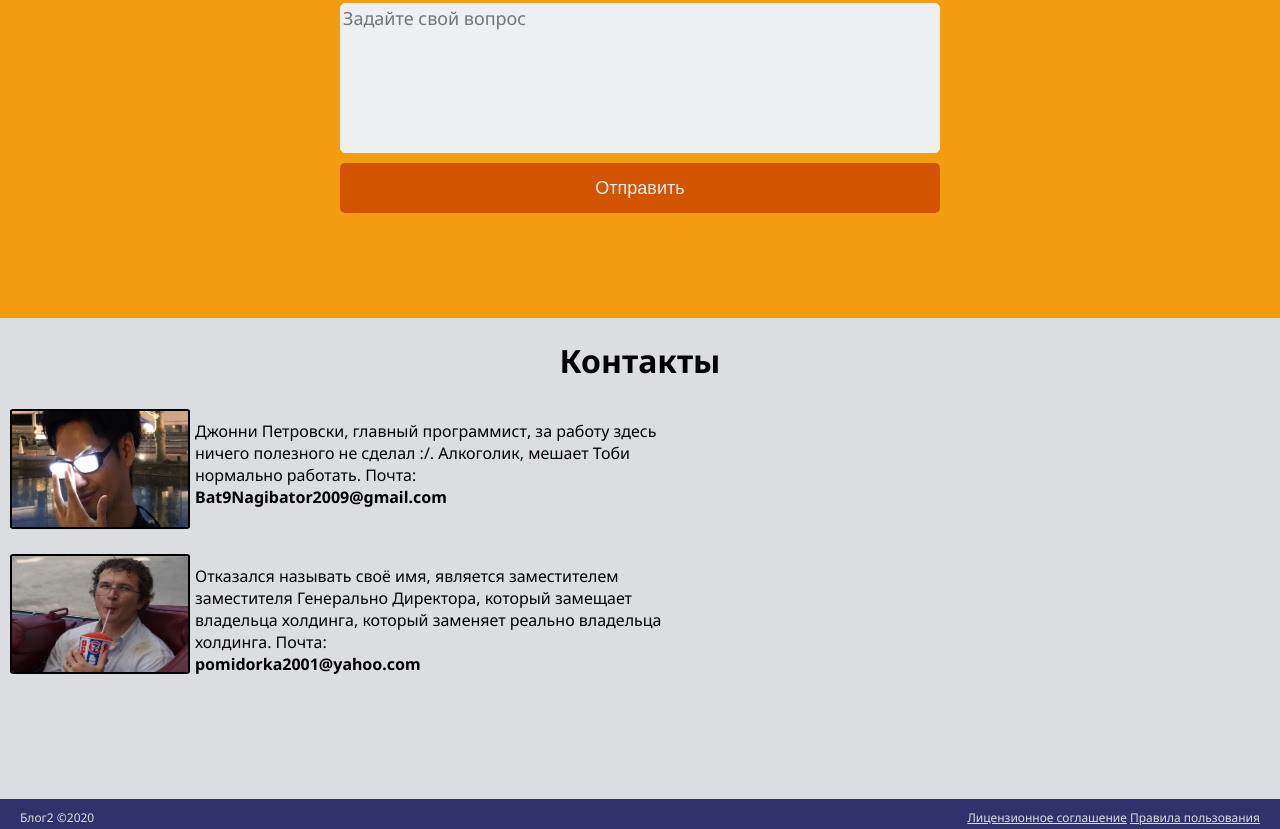
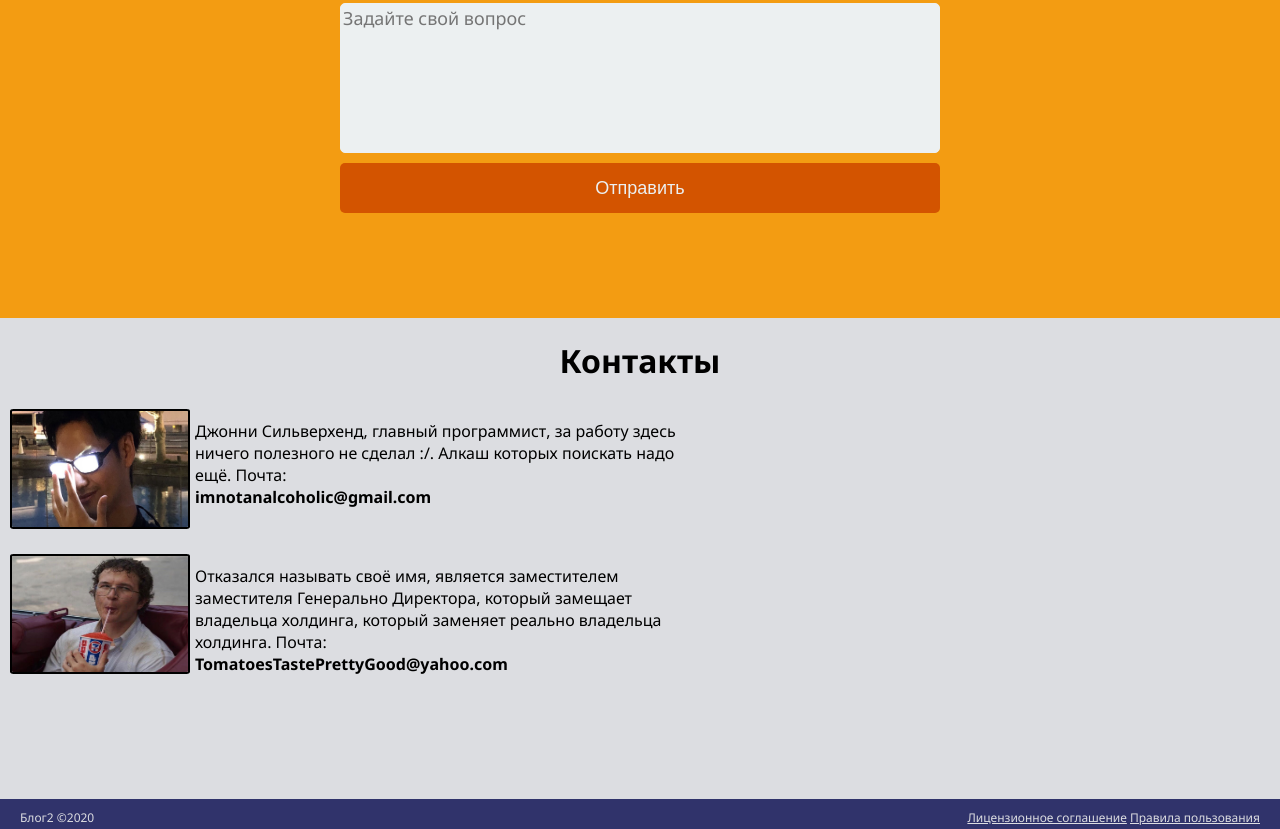
Before and after one commit to emresha/blog-website, a website: page index.html in a window 1280 px wide. Shown: the part 1600-2429 px from the top of the page. Drawn offline with Linux system fonts and the light colour scheme.

Commit message:
Update index.html
чуточку поменял кринж надписи

```diff
--- a/index.html
+++ b/index.html
@@ -70,11 +70,11 @@
           <div class="cont-desc" style="margin: 5px;">
             <div class="pers1">
             <img src="stuff/persona.jpg" alt="" height="120" width="180" style="border-radius: 2%;">
-            <p style="max-width: 500px;">Джонни Петровски, главный программист, за работу здесь ничего полезного не сделал :/. Алкоголик, мешает Тоби нормально работать. Почта:<br> <b>Bat9Nagibator2009@gmail.com</b> </p><br>
+            <p style="max-width: 500px;">Джонни Сильверхенд, главный программист, за работу здесь ничего полезного не сделал :/. Алкаш которых поискать надо ещё. Почта:<br> <b>imnotanalcoholic@gmail.com</b> </p><br>
           </div>
           <div class="pers2">
             <img src="stuff/persona2.jpg" alt="" height="120" width="180" style="border-radius: 2%;">
-            <p style="max-width: 500px;">Отказался называть своё имя, является заместителем заместителя Генерально Директора, который замещает владельца холдинга, который заменяет реально владельца холдинга. Почта: <br><b>pomidorka2001@yahoo.com</b></p>
+            <p style="max-width: 500px;">Отказался называть своё имя, является заместителем заместителя Генерально Директора, который замещает владельца холдинга, который заменяет реально владельца холдинга. Почта: <br><b>TomatoesTastePrettyGood@yahoo.com</b></p>
           </div>
         </div>
 
```
